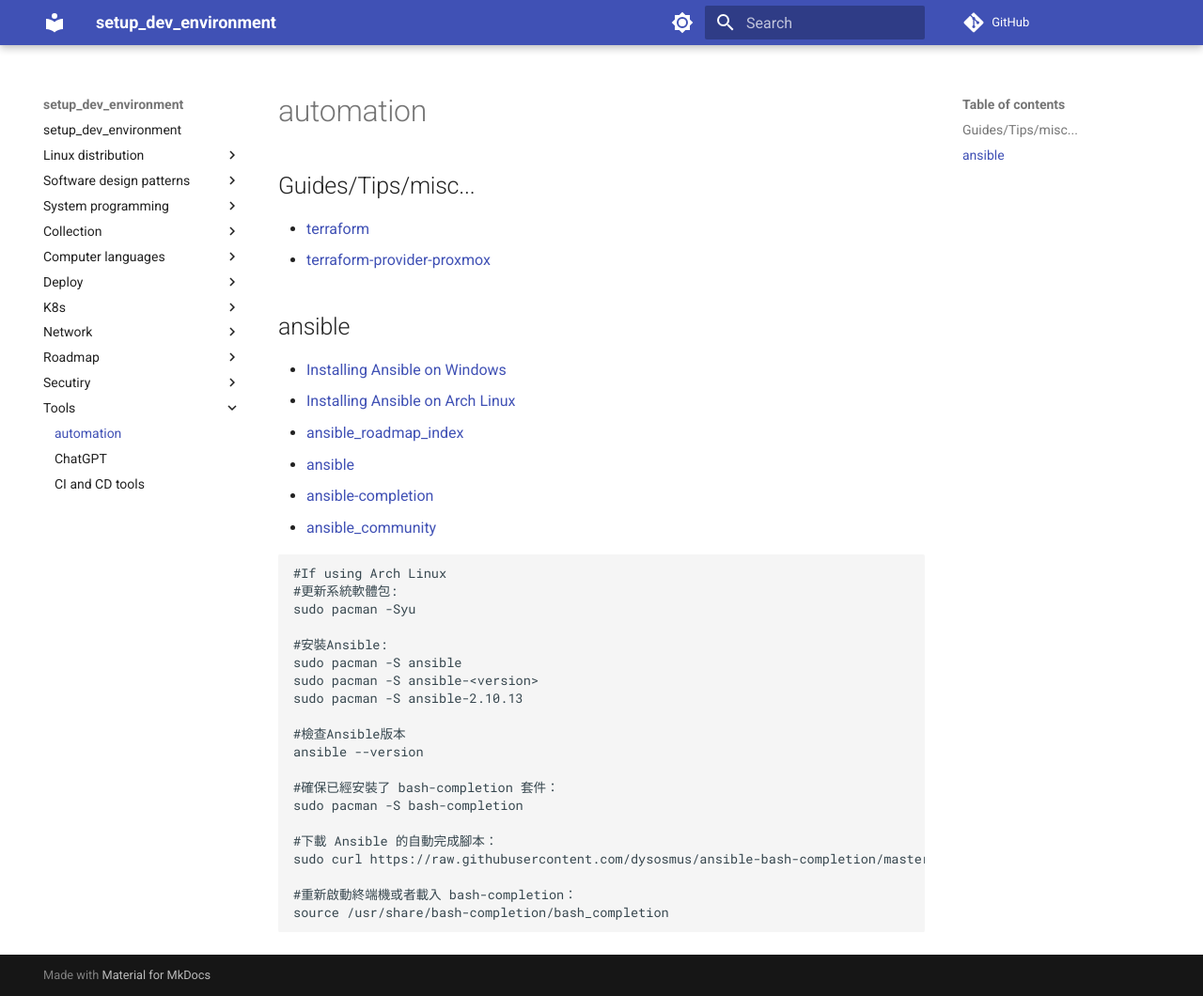
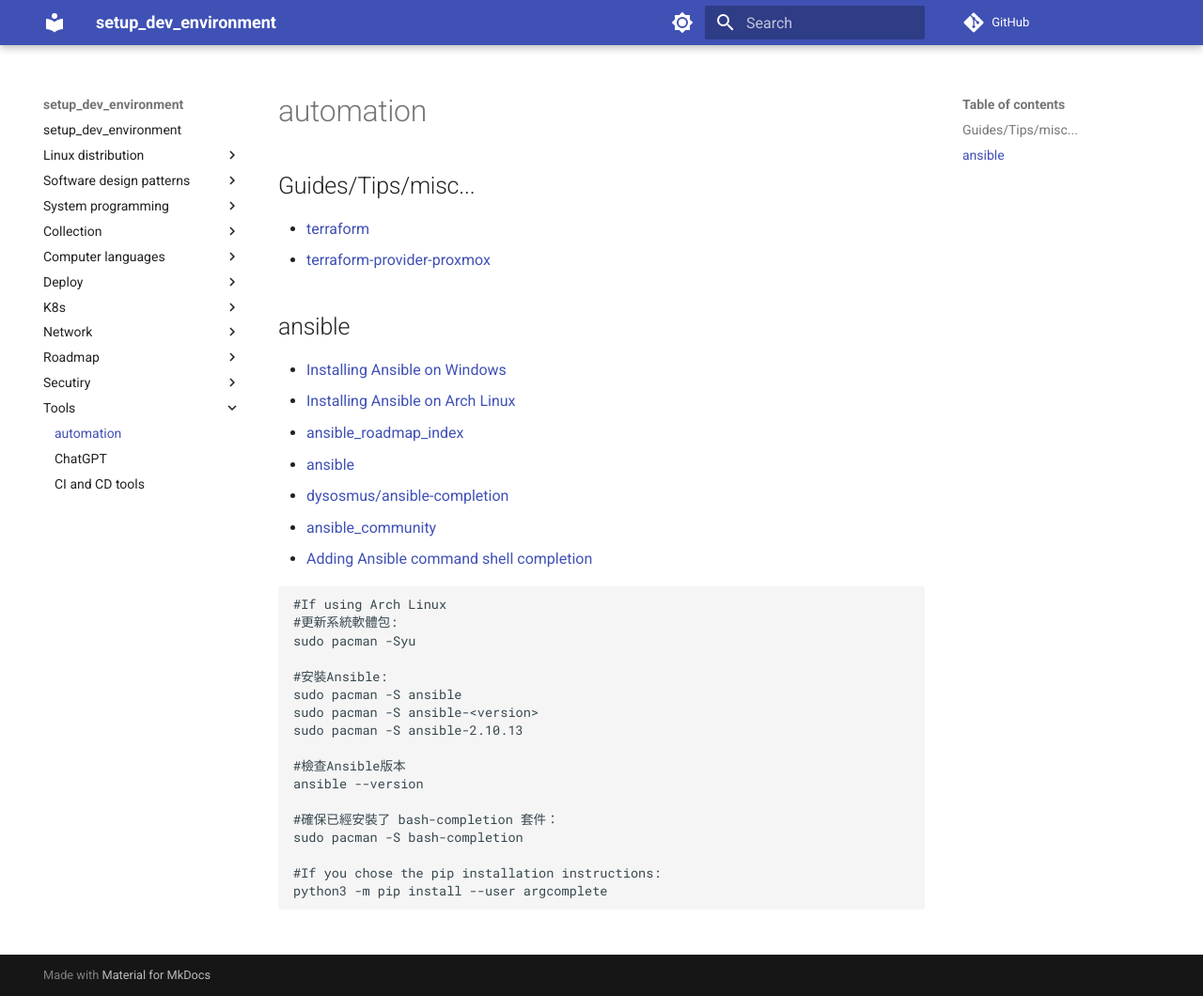
Before and after one commit to hong539/setup_dev_environment, an MkDocs documentation site: the page built from docs/tools/automation.md, in a window 1280 px wide and 1060 px high. Shown: the whole window at 94% size. Built offline with MkDocs 1.6.1 and Material for MkDocs 9.7.7, drawn with Linux system fonts in a browser that asks for light colours; comment, search, counter and statistics services are not loaded.

Commit message:
[skip ci] update docs

````diff
--- a/docs/tools/automation.md
+++ b/docs/tools/automation.md
@@ -11,8 +11,9 @@
 * [Installing Ansible on Arch Linux](https://wiki.archlinux.org/title/Ansible#Installation)
 * [ansible_roadmap_index](https://docs.ansible.com/ansible/latest/roadmap/ansible_roadmap_index.html)
 * [ansible](https://github.com/ansible/ansible)
-* [ansible-completion](https://github.com/dysosmus/ansible-completion)
+* [dysosmus/ansible-completion](https://github.com/dysosmus/ansible-completion)
 * [ansible_community](https://docs.ansible.com/ansible_community.html)
+* [Adding Ansible command shell completion](https://docs.ansible.com/ansible/latest/installation_guide/intro_installation.html#adding-ansible-command-shell-completion)
 
 ```shell
 #If using Arch Linux
@@ -30,9 +31,6 @@
 #確保已經安裝了 bash-completion 套件：
 sudo pacman -S bash-completion
 
-#下載 Ansible 的自動完成腳本：
-sudo curl https://raw.githubusercontent.com/dysosmus/ansible-bash-completion/master/ansible -o /usr/share/bash-completion/completions/ansible
-
-#重新啟動終端機或者載入 bash-completion：
-source /usr/share/bash-completion/bash_completion
+#If you chose the pip installation instructions:
+python3 -m pip install --user argcomplete
 ```
````
